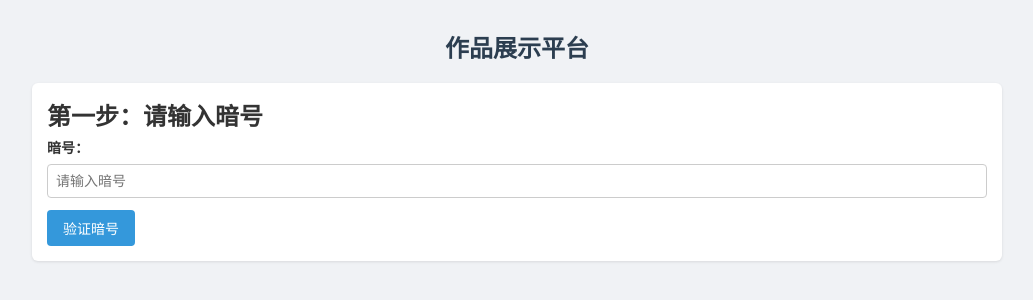
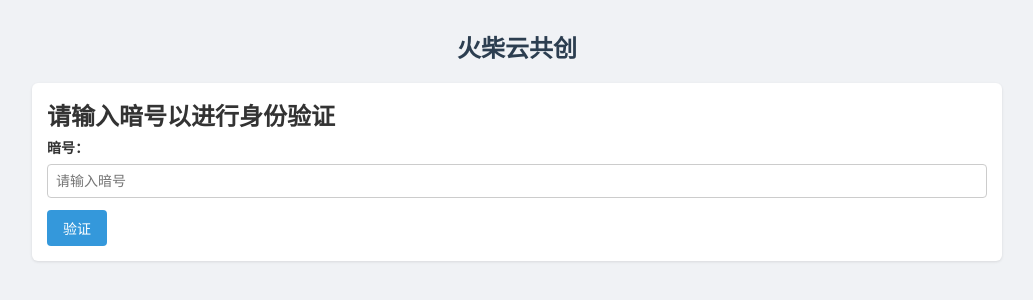
Before and after one commit to scratchHCR/cartoon, a plain HTML site: page index.html in a window 1280 px wide. Shown: the whole page, without its empty margins (123-1156 px from the left). Drawn offline with Linux system fonts and the light colour scheme.

Commit message:
Update index.html

```diff
--- a/index.html
+++ b/index.html
@@ -3,7 +3,7 @@
 <head>
     <meta charset="UTF-8">
     <meta name="viewport" content="width=device-width, initial-scale=1.0">
-    <title>作品展示平台</title>
+    <title>火柴云共创平台</title>
     <style>
         * {
             margin: 0;
@@ -198,22 +198,22 @@
     <link rel="stylesheet" href="https://cdnjs.cloudflare.com/ajax/libs/font-awesome/6.4.0/css/all.min.css">
 </head>
 <body>
-    <h1>作品展示平台</h1>
+    <h1>火柴云共创</h1>
 
     <!-- 暗号输入部分 -->
     <div id="codeSection" class="section">
-        <h2>第一步：请输入暗号</h2>
+        <h2>请输入暗号以进行身份验证</h2>
         <div class="input-group">
             <label for="secretCode">暗号：</label>
             <input type="text" id="secretCode" placeholder="请输入暗号">
         </div>
-        <button id="verifyCode">验证暗号</button>
+        <button id="verifyCode">验证</button>
         <div id="codeMessage" class="message hidden"></div>
     </div>
 
     <!-- 作品码输入和展示部分 -->
     <div id="workSection" class="section hidden">
-        <h2>第二步：请输入作品码</h2>
+        <h2>请输入作品码</h2>
         <div class="input-group">
             <label for="workCode">作品码：</label>
             <input type="text" id="workCode" placeholder="请输入作品码">
@@ -360,7 +360,7 @@
 
                         if (musicNumber) {
                             // 创建网易云音乐iframe
-                            var iframeHtml = '<iframe frameborder="no" border="0" marginwidth="0" marginheight="0" width=310 height=66 src="//music.163.com/outchain/player?type=2&id=' + musicNumber + '&auto=0&height=66"></iframe>';
+                            var iframeHtml = '<iframe frameborder="no" border="0" marginwidth="0" marginheight="0" width=310 height=60 src="//music.163.com/outchain/player?type=2&id=' + musicNumber + '&auto=0&height=66"></iframe>';
                             musicIframe.innerHTML = iframeHtml;
                         }
                     }
```
